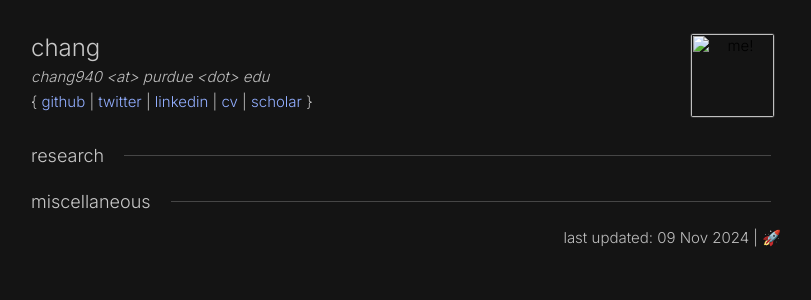
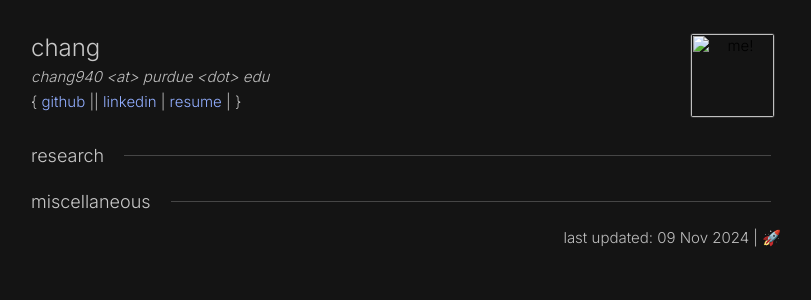
Before and after one commit to vindou/vindou, a Jekyll site: the page built from index.html, in a window 1280 px wide. Shown: the top 300 px of the page, without its empty margins (239-1050 px from the left). Built offline with Jekyll 4.4.1, drawn with Linux system fonts in a browser that asks for light colours.

Commit message:
Update index.html

```diff
--- a/index.html
+++ b/index.html
@@ -21,11 +21,9 @@ title: cha
       <p><i>chang940 &lt;at&gt; purdue &lt;dot&gt; edu</i></p>
       <p> &#123;
         <!-- <a target="_blank" href="/media/pdf/johnso_2023.pdf">resume</a> | -->
-        <a target="_blank" href="">github</a> |
-        <a target="_blank" href="">twitter</a> |
+        <a target="_blank" href="">github</a> ||
         <a target="_blank" href="">linkedin</a> |
-        <a target="_blank" href="">cv</a> |
-        <a target="_blank" href="">scholar</a>
+        <a target="_blank" href="">resume</a> |
       &#125; </p>
     </div>
   </div>
```
